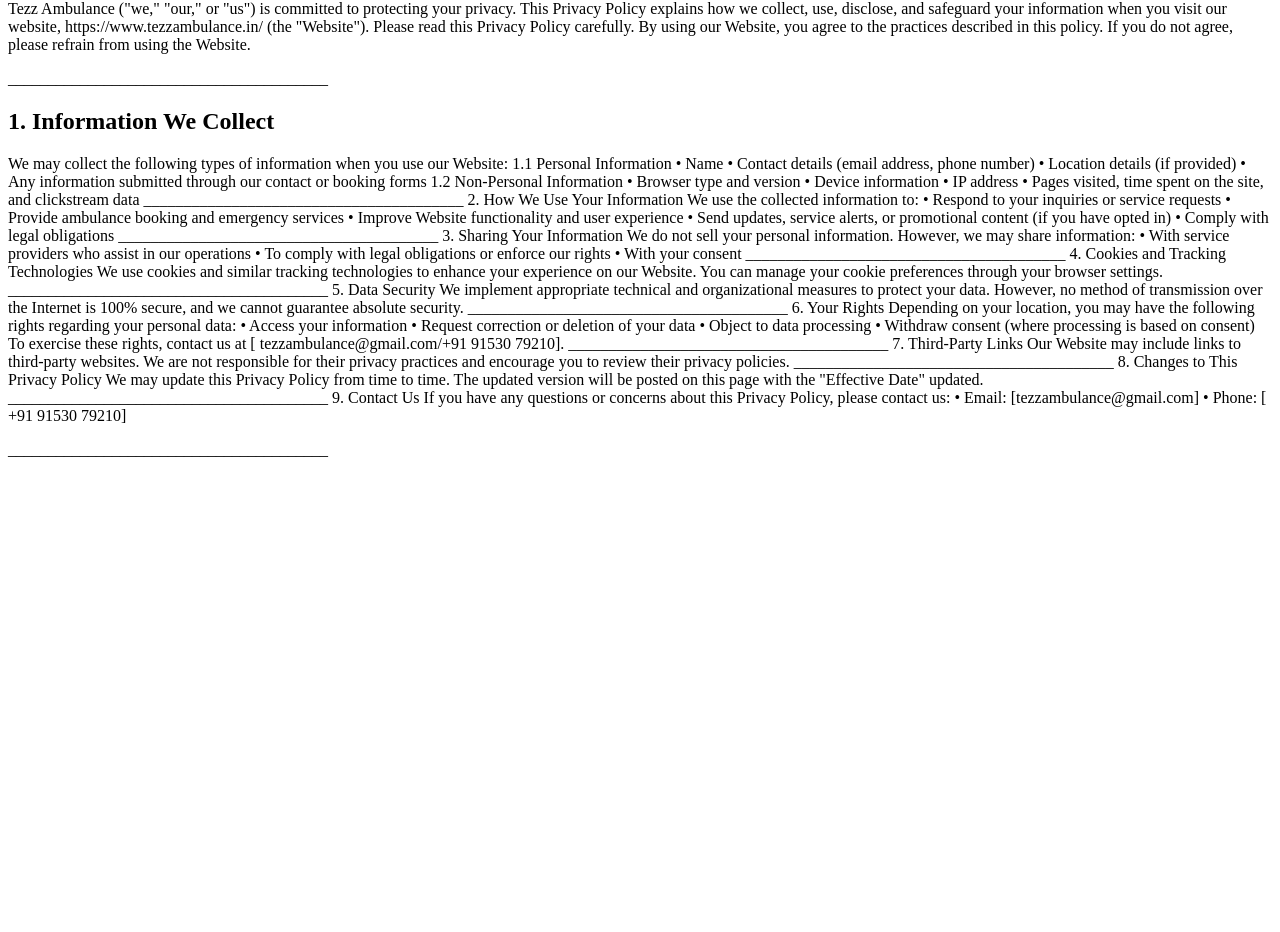
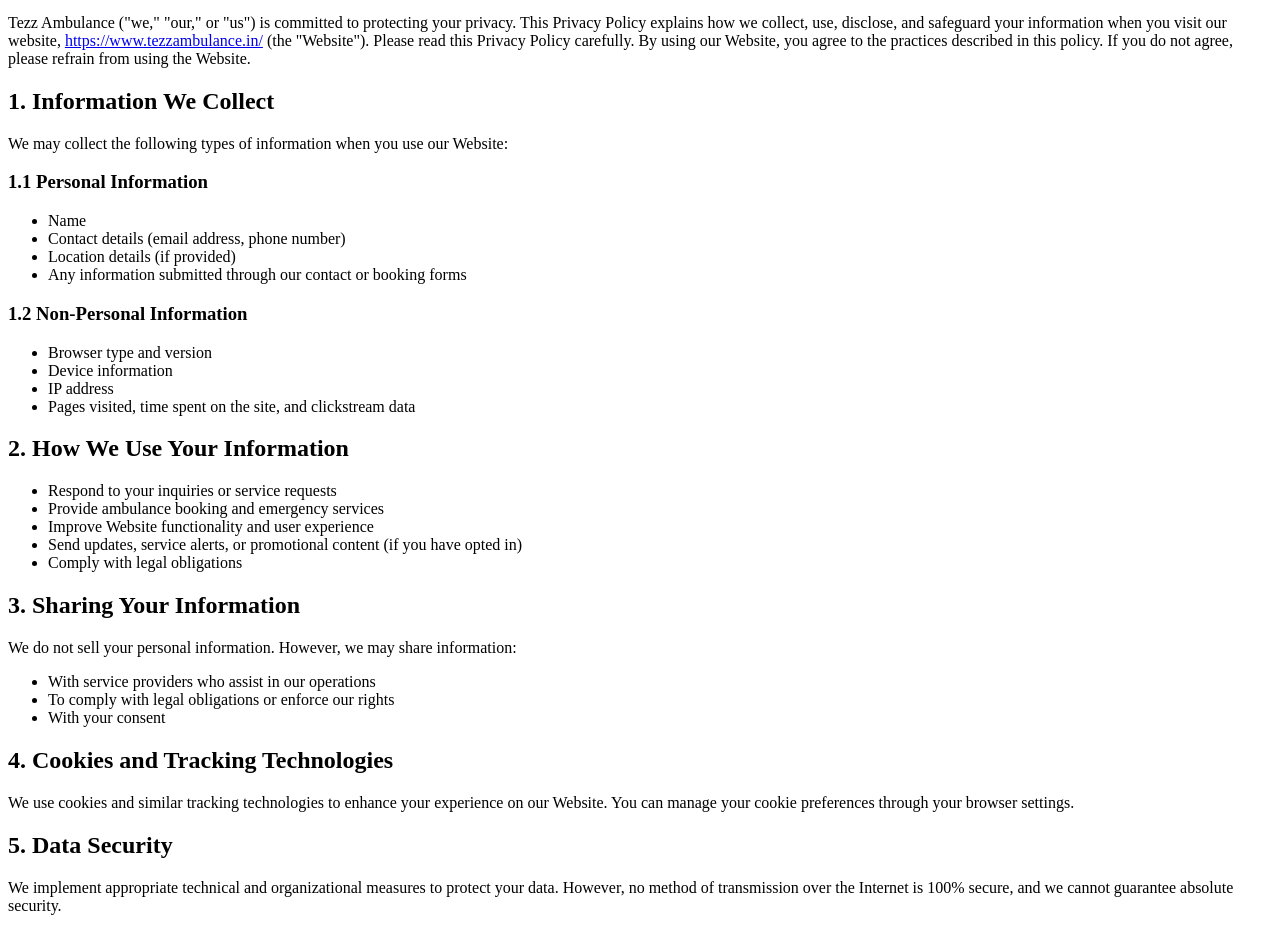
Before and after one commit to CONNEXG/privacypolicyoftezz, a plain HTML site: page index.html in a window 1280 px wide. Shown: the part 66-998 px from the top of the page. Before the commit the page ends 800 px from the top, so only its background shows below. Drawn offline with Linux system fonts and the light colour scheme.

Commit message:
Update index.html

```diff
--- a/index.html
+++ b/index.html
@@ -1,56 +1,87 @@
+<!DOCTYPE html>
+<html lang="en">
+<head>
+    <meta charset="UTF-8">
+    <meta name="viewport" content="width=device-width, initial-scale=1.0">
+    <title>Privacy Policy</title>
+</head>
+<body>
     <h1>Privacy Policy</h1>
-<p>Tezz Ambulance ("we," "our," or "us") is committed to protecting your privacy. This Privacy Policy explains how we collect, use, disclose, and safeguard your information when you visit our website, https://www.tezzambulance.in/ (the "Website").
-Please read this Privacy Policy carefully. By using our Website, you agree to the practices described in this policy. If you do not agree, please refrain from using the Website.</p>
-________________________________________
+    <p>
+        Tezz Ambulance ("we," "our," or "us") is committed to protecting your privacy. This Privacy Policy explains how we collect, use, disclose, and safeguard your information when you visit our website,
+        <a href="https://www.tezzambulance.in/">https://www.tezzambulance.in/</a> (the "Website").
+        Please read this Privacy Policy carefully. By using our Website, you agree to the practices described in this policy. If you do not agree, please refrain from using the Website.
+    </p>
+
     <h2>1. Information We Collect</h2>
-<p>We may collect the following types of information when you use our Website:
-1.1 Personal Information
-•	Name
-•	Contact details (email address, phone number)
-•	Location details (if provided)
-•	Any information submitted through our contact or booking forms
-1.2 Non-Personal Information
-•	Browser type and version
-•	Device information
-•	IP address
-•	Pages visited, time spent on the site, and clickstream data
-________________________________________
-2. How We Use Your Information
-We use the collected information to:
-•	Respond to your inquiries or service requests
-•	Provide ambulance booking and emergency services
-•	Improve Website functionality and user experience
-•	Send updates, service alerts, or promotional content (if you have opted in)
-•	Comply with legal obligations
-________________________________________
-3. Sharing Your Information
-We do not sell your personal information. However, we may share information:
-•	With service providers who assist in our operations
-•	To comply with legal obligations or enforce our rights
-•	With your consent
-________________________________________
-4. Cookies and Tracking Technologies
+    <p>We may collect the following types of information when you use our Website:</p>
+    <h3>1.1 Personal Information</h3>
+    <ul>
+        <li>Name</li>
+        <li>Contact details (email address, phone number)</li>
+        <li>Location details (if provided)</li>
+        <li>Any information submitted through our contact or booking forms</li>
+    </ul>
+    <h3>1.2 Non-Personal Information</h3>
+    <ul>
+        <li>Browser type and version</li>
+        <li>Device information</li>
+        <li>IP address</li>
+        <li>Pages visited, time spent on the site, and clickstream data</li>
+    </ul>
+
+    <h2>2. How We Use Your Information</h2>
+    <ul>
+        <li>Respond to your inquiries or service requests</li>
+        <li>Provide ambulance booking and emergency services</li>
+        <li>Improve Website functionality and user experience</li>
+        <li>Send updates, service alerts, or promotional content (if you have opted in)</li>
+        <li>Comply with legal obligations</li>
+    </ul>
+
+    <h2>3. Sharing Your Information</h2>
+    <p>We do not sell your personal information. However, we may share information:</p>
+    <ul>
+        <li>With service providers who assist in our operations</li>
+        <li>To comply with legal obligations or enforce our rights</li>
+        <li>With your consent</li>
+    </ul>
+
+    <h2>4. Cookies and Tracking Technologies</h2>
+    <p>
         We use cookies and similar tracking technologies to enhance your experience on our Website. You can manage your cookie preferences through your browser settings.
-________________________________________
-5. Data Security
+    </p>
+
+    <h2>5. Data Security</h2>
+    <p>
         We implement appropriate technical and organizational measures to protect your data. However, no method of transmission over the Internet is 100% secure, and we cannot guarantee absolute security.
-________________________________________
-6. Your Rights
-Depending on your location, you may have the following rights regarding your personal data:
-•	Access your information
-•	Request correction or deletion of your data
-•	Object to data processing
-•	Withdraw consent (where processing is based on consent)
-To exercise these rights, contact us at [ tezzambulance@gmail.com/+91 91530 79210].
-________________________________________
-7. Third-Party Links
+    </p>
+
+    <h2>6. Your Rights</h2>
+    <p>Depending on your location, you may have the following rights regarding your personal data:</p>
+    <ul>
+        <li>Access your information</li>
+        <li>Request correction or deletion of your data</li>
+        <li>Object to data processing</li>
+        <li>Withdraw consent (where processing is based on consent)</li>
+    </ul>
+    <p>To exercise these rights, contact us at <a href="mailto:tezzambulance@gmail.com">tezzambulance@gmail.com</a> or +91 91530 79210.</p>
+
+    <h2>7. Third-Party Links</h2>
+    <p>
         Our Website may include links to third-party websites. We are not responsible for their privacy practices and encourage you to review their privacy policies.
-________________________________________
-8. Changes to This Privacy Policy
+    </p>
+
+    <h2>8. Changes to This Privacy Policy</h2>
+    <p>
         We may update this Privacy Policy from time to time. The updated version will be posted on this page with the "Effective Date" updated.
-________________________________________
-9. Contact Us
-If you have any questions or concerns about this Privacy Policy, please contact us:
-•	Email: [tezzambulance@gmail.com]
-•	Phone: [ +91 91530 79210]</p>
-________________________________________
+    </p>
+
+    <h2>9. Contact Us</h2>
+    <p>If you have any questions or concerns about this Privacy Policy, please contact us:</p>
+    <ul>
+        <li>Email: <a href="mailto:tezzambulance@gmail.com">tezzambulance@gmail.com</a></li>
+        <li>Phone: +91 91530 79210</li>
+    </ul>
+</body>
+</html>
```
Lines whose indentation alone changed are shown as unchanged.
